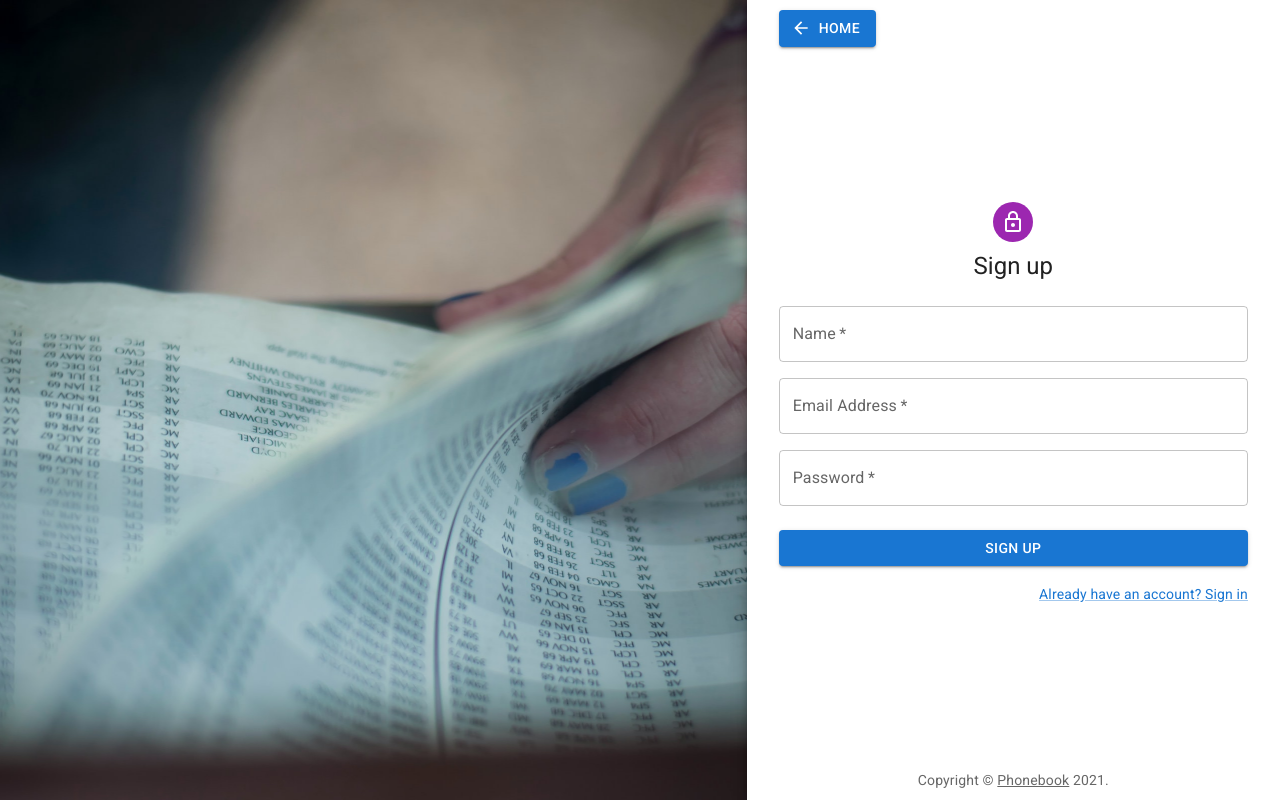
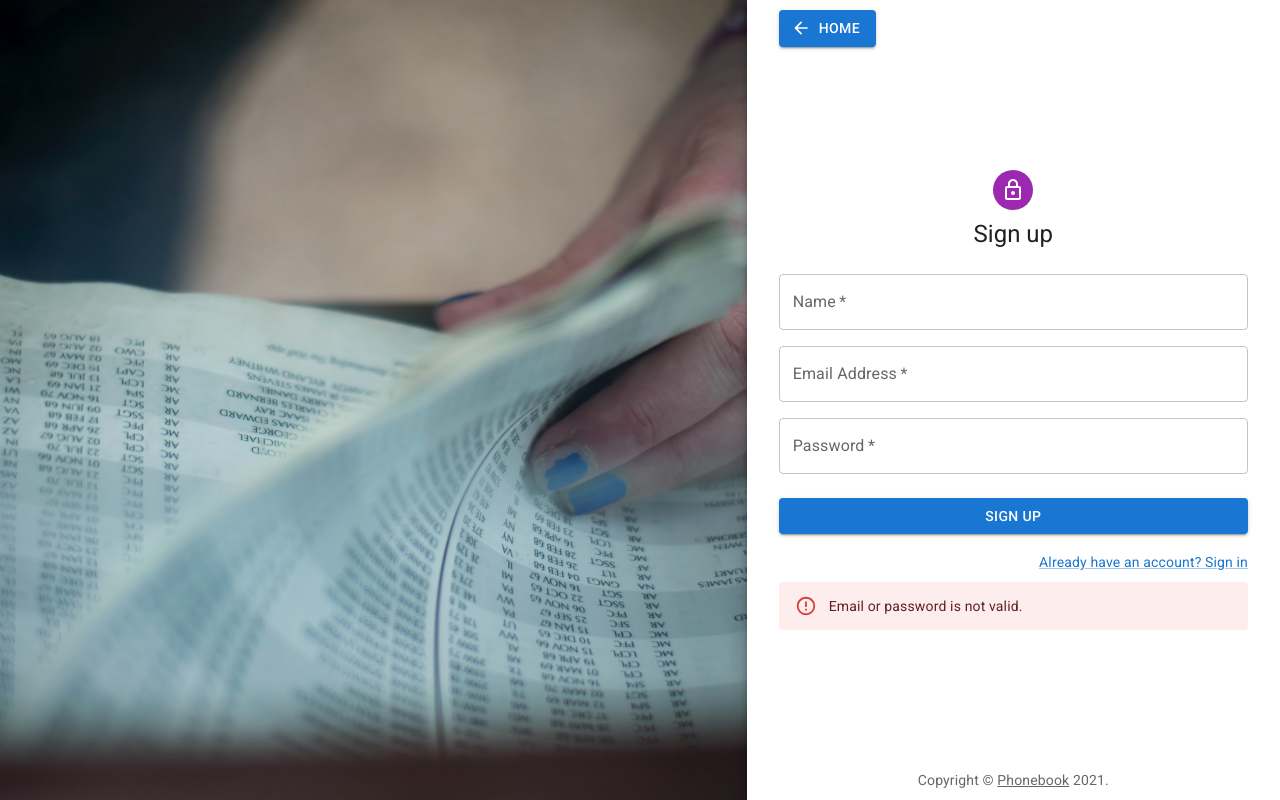
Before and after one commit to krukroman/goit-react-hw-08-phonebook, a React (Create React App) app: page /signup in a window 1280 px wide. Both pictures are taken after typing "Sample", "name@example.com", "Sample123" into the empty fields and a click on the button "SIGN UP". Built offline with nearby package versions, Linux system fonts and the light colour scheme; no server answers.

Commit message:
corrections

```diff
--- a/src/components/PrivateRoute.js
+++ b/src/components/PrivateRoute.js
@@ -5,7 +5,6 @@ import { authSelectors } from 'redux/auth';
 
 const PrivatRoute = ({ children, redirectTo = '/' }) => {
   const isLoggedIn = useSelector(authSelectors.getLoginStatus);
-  console.log(isLoggedIn);
   return isLoggedIn ? children : <Navigate to={redirectTo} />;
 };
 
--- a/src/components/Signup/SignUp.js
+++ b/src/components/Signup/SignUp.js
@@ -1,5 +1,5 @@
 import { useState } from 'react';
-import { useDispatch } from 'react-redux';
+import { useSelector, useDispatch } from 'react-redux';
 import { Link as RouterLink } from 'react-router-dom';
 import {
   Grid,
@@ -9,10 +9,11 @@ import {
   TextField,
   Button,
   Link,
+  Alert,
 } from '@mui/material';
 import LockOutlinedIcon from '@mui/icons-material/LockOutlined';
 import HomeButton from 'components/HomeButton';
-import { authOperations } from 'redux/auth';
+import { authOperations, authSelectors } from 'redux/auth';
 
 const initialUser = {
   name: '',
@@ -22,6 +23,7 @@ const initialUser = {
 
 export default function SignUp() {
   const [user, setUser] = useState(initialUser);
+  const serverError = useSelector(authSelectors.getServerError);
   const dispatch = useDispatch();
 
   const onFormChange = e => {
@@ -108,6 +110,11 @@ export default function SignUp() {
             </Link>
           </Grid>
         </Grid>
+        {serverError && (
+          <Alert severity="error" sx={{ my: 1 }}>
+            Email or password is not valid.
+          </Alert>
+        )}
       </Box>
     </Box>
   );
```
